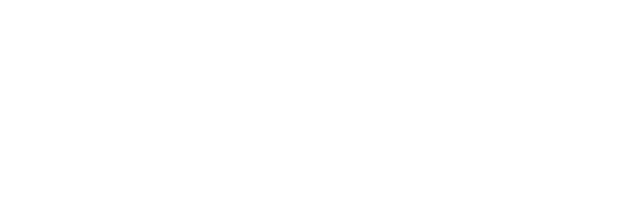
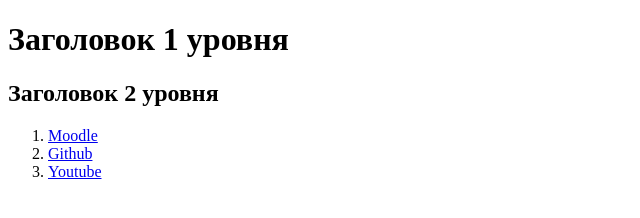
Before and after one commit to sh-dari/task-html, a website: page src/index.html in a window 1280 px wide. Shown: the whole page, without its empty margins (0-640 px from the left). Drawn offline with Linux system fonts and the light colour scheme.

Commit message:
Задание по HTML

```diff
--- a/src/index.html
+++ b/src/index.html
@@ -3,5 +3,13 @@
     <head>
         <title>HTML</title>
     </head>
-    <body></body>
+    <body>
+        <h1>Заголовок 1 уровня</h1>
+        <h2>Заголовок 2 уровня</h2>
+        <ol>
+            <li><a href="https://moodle.uniyar.ac.ru/">Moodle</a></li>
+            <li><a href="https://github.com/">Github</a></li>
+            <li><a href="https://www.youtube.com/?gl=RU&hl=ru">Youtube</a></li>
+        </ol>
+    </body>
 </html>
```
Also changed, not shown: 1 other file.
